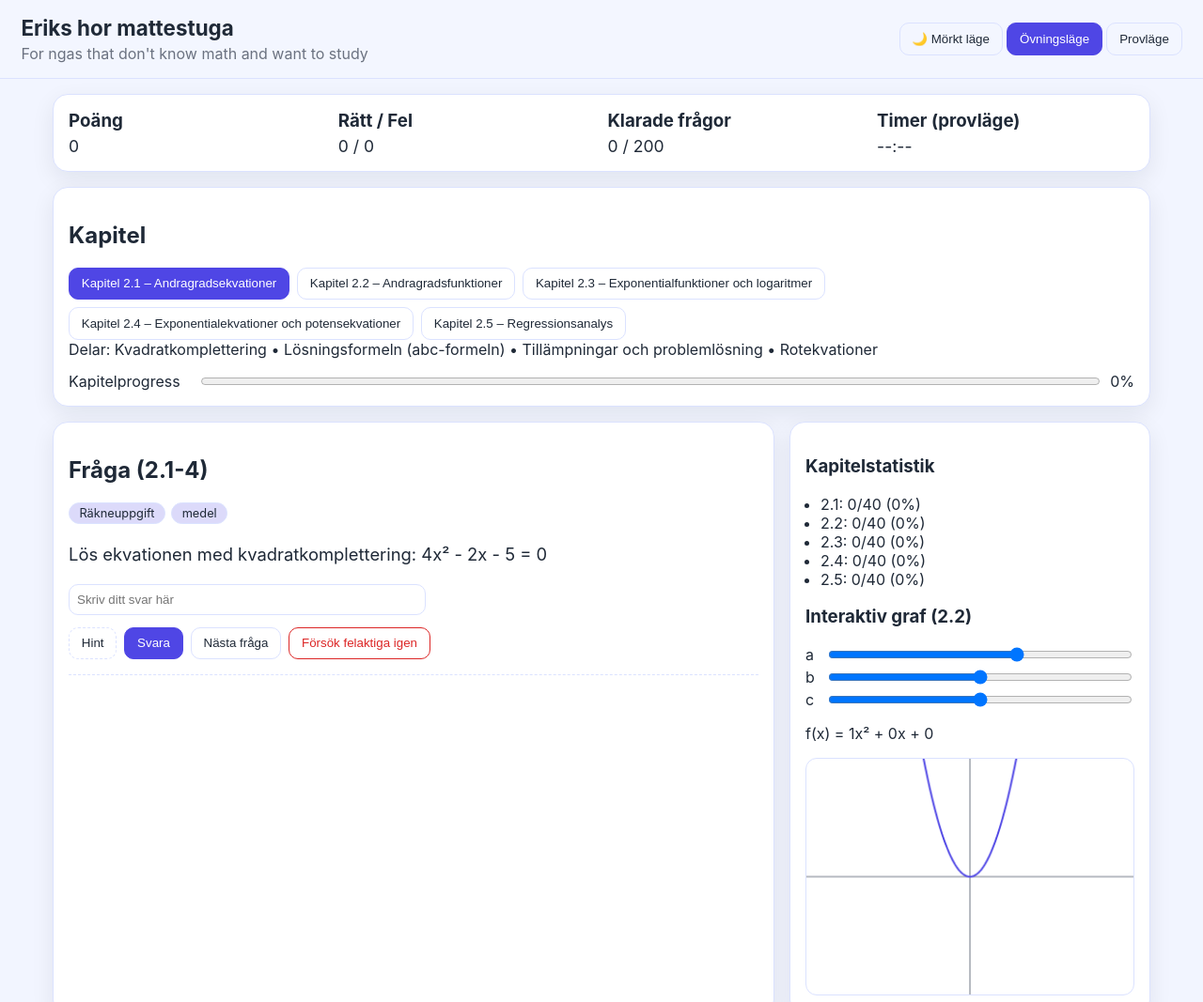
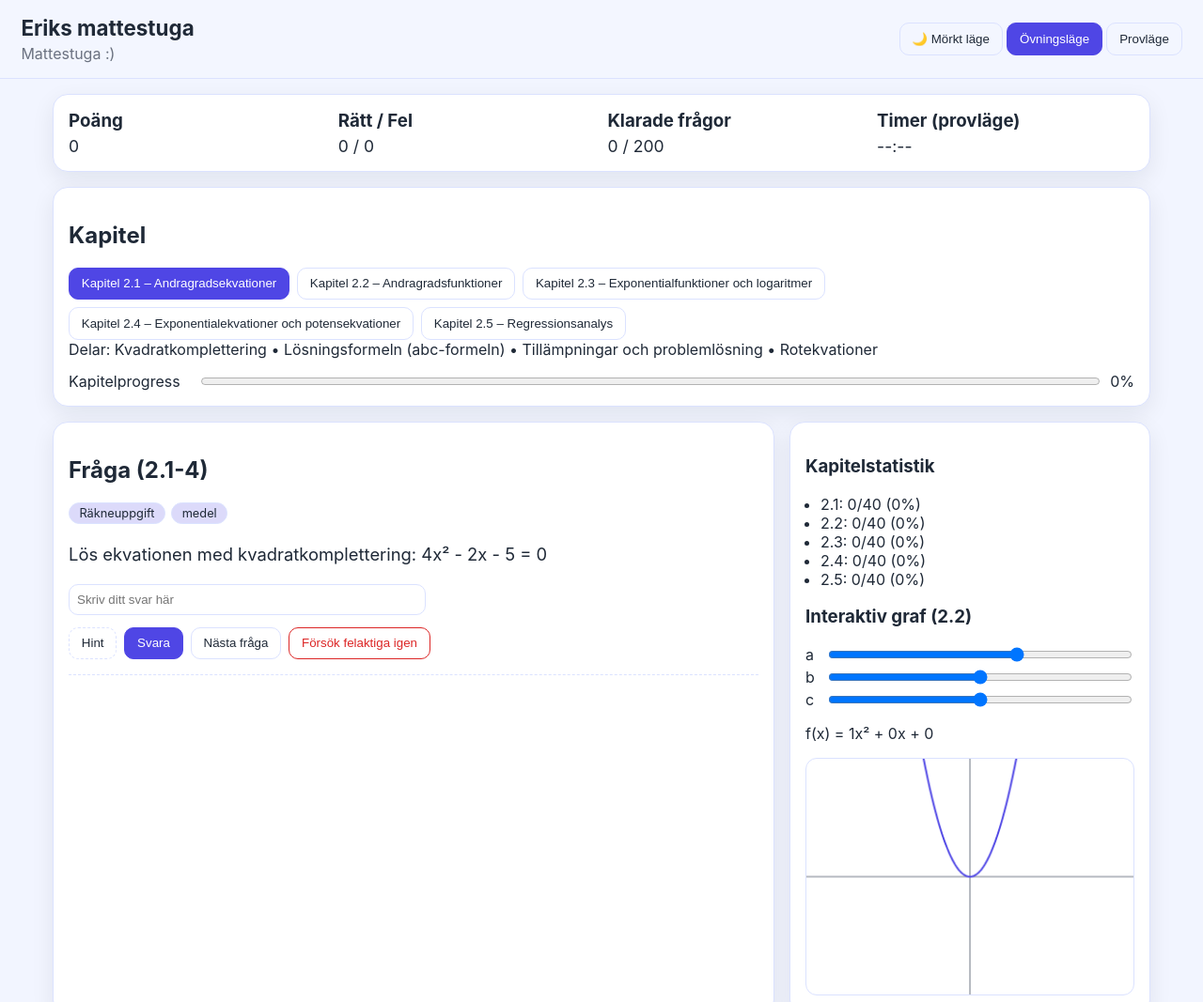
Before and after one commit to IFTN0/math, a plain HTML site: page index.html in a window 1280 px wide. Shown: the top 1067 px of the page at 94% size. Drawn offline with Linux system fonts and the light colour scheme.

Commit message:
Update index.html

```diff
--- a/index.html
+++ b/index.html
@@ -9,8 +9,8 @@
   <body>
     <header class="topbar">
       <div>
-        <h1>Eriks hor mattestuga</h1>
-        <p>For ngas that don't know math and want to study</p>
+        <h1>Eriks mattestuga</h1>
+        <p>Mattestuga :)</p>
       </div>
       <div class="topbar-actions">
         <button id="modeToggle" class="btn">🌙 Mörkt läge</button>
```
